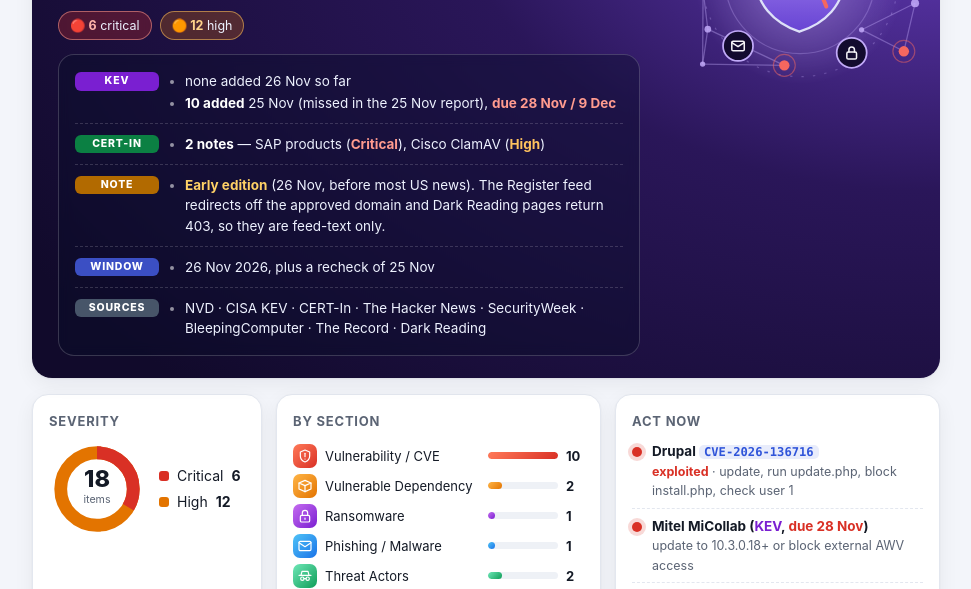
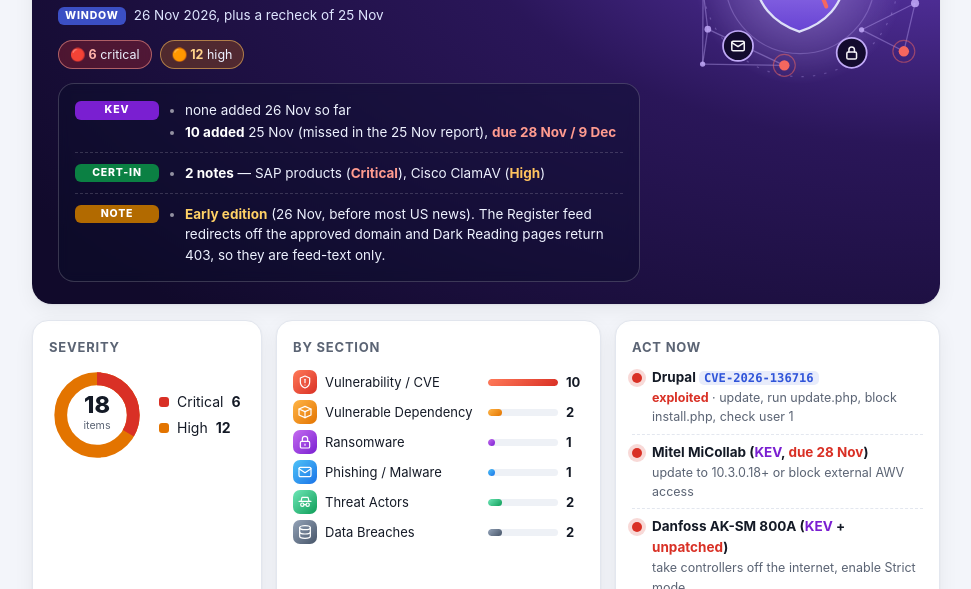
Before and after one commit to threatintel-hub/threat-intel, a plain HTML site: page 2026-W48/2026-11-26/card.html in a window 1280 px wide. Shown: the part 145-734 px from the top of the page, without its empty margins (154-1125 px from the left). Drawn offline with Linux system fonts and the light colour scheme.

Commit message:
26 Nov: card.html

```diff
--- a/2026-W48/2026-11-26/card.html
+++ b/2026-W48/2026-11-26/card.html
@@ -127,7 +127,8 @@ mark{background:transparent;color:inherit}
 .hp .fl{margin:2px 0 0;text-align:center}
 .hp ul{margin:0;padding:0 0 0 16px;font-size:13.5px;line-height:1.5;color:#eef2ff}
 .hp li{margin:1px 0}.hp li::marker{color:rgba(255,255,255,.55)}
-.fl-win{background:#3b4fc4;color:#fff}.fl-src{background:#475569;color:#fff}
+.fl-win{background:#3b4fc4;color:#fff}
+.win{margin-top:8px;font-size:13.5px;color:#dfe6ff}.win .fl{margin-right:8px}.fl-src{background:#475569;color:#fff}
 .hero .meta .ml{color:#fff;text-transform:uppercase;font-size:11px;letter-spacing:.08em;margin-right:2px}
 .hero .meta .sn{color:#c9d6ff;font-weight:600}
 @media (max-width:760px){.hbox{max-width:none;padding:4px 12px}.hp{grid-template-columns:1fr;gap:5px}.hp .fl{justify-self:start}}
@@ -140,10 +141,11 @@ mark{background:transparent;color:inherit}
  <span class="kicker"><svg class="ic " width="14" height="14" viewBox="0 0 24 24" fill="none" stroke="currentColor" stroke-width="1.8" stroke-linecap="round" stroke-linejoin="round" aria-hidden="true"><path d="M13 2L4 14h7l-1 8 9-12h-7z"/></svg> Daily Threat Intel</span>
  <h1>Threat Intel Update</h1>
  <div class="date">26 Nov 2026 (Thu)</div>
+ <div class="win"><span class="fl fl-win">Window</span>26 Nov 2026, plus a recheck of 25 Nov</div>
  <div class="flags">
   <span class="flag fc"><b>🔴 6</b> critical</span><span class="flag fh"><b>🟠 12</b> high</span>
  </div>
- <div class="hbox"><div class="hp"><span class="fl fl-kev">KEV</span><ul><li>none added 26 Nov so far</li><li><mark class="h-num">10 added</mark> 25 Nov (missed in the 25 Nov report), <mark class="h-due">due 28 Nov / 9 Dec</mark></li></ul></div><div class="hp"><span class="fl fl-cert">CERT-In</span><ul><li><mark class="h-num">2 notes</mark> — SAP products (<mark class="h-crit">Critical</mark>), Cisco ClamAV (<mark class="h-high">High</mark>)</li></ul></div><div class="hp"><span class="fl fl-note">Note</span><ul><li><mark class="h-warn">Early edition</mark> (26 Nov, before most US news). The Register feed redirects off the approved domain and Dark Reading pages return 403, so they are feed-text only.</li></ul></div><div class="hp"><span class="fl fl-win">Window</span><ul><li>26 Nov 2026, plus a recheck of 25 Nov</li></ul></div><div class="hp"><span class="fl fl-src">Sources</span><ul><li><span class="sn">NVD</span> · <span class="sn">CISA KEV</span> · <span class="sn">CERT-In</span> · <span class="sn">The Hacker News</span> · <span class="sn">SecurityWeek</span> · <span class="sn">BleepingComputer</span> · <span class="sn">The Record</span> · <span class="sn">Dark Reading</span></li></ul></div></div>
+ <div class="hbox"><div class="hp"><span class="fl fl-kev">KEV</span><ul><li>none added 26 Nov so far</li><li><mark class="h-num">10 added</mark> 25 Nov (missed in the 25 Nov report), <mark class="h-due">due 28 Nov / 9 Dec</mark></li></ul></div><div class="hp"><span class="fl fl-cert">CERT-In</span><ul><li><mark class="h-num">2 notes</mark> — SAP products (<mark class="h-crit">Critical</mark>), Cisco ClamAV (<mark class="h-high">High</mark>)</li></ul></div><div class="hp"><span class="fl fl-note">Note</span><ul><li><mark class="h-warn">Early edition</mark> (26 Nov, before most US news). The Register feed redirects off the approved domain and Dark Reading pages return 403, so they are feed-text only.</li></ul></div></div>
 </header>
 
 <div class="grid">
```
